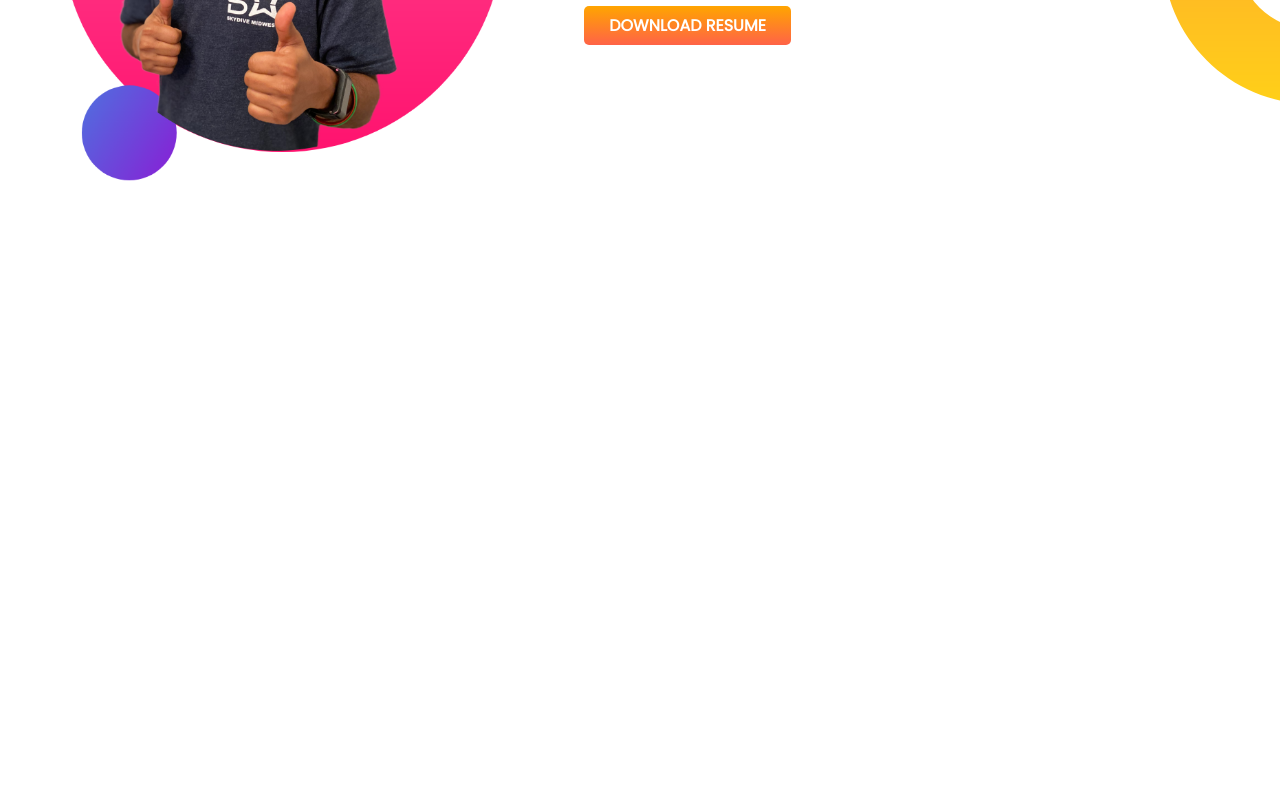
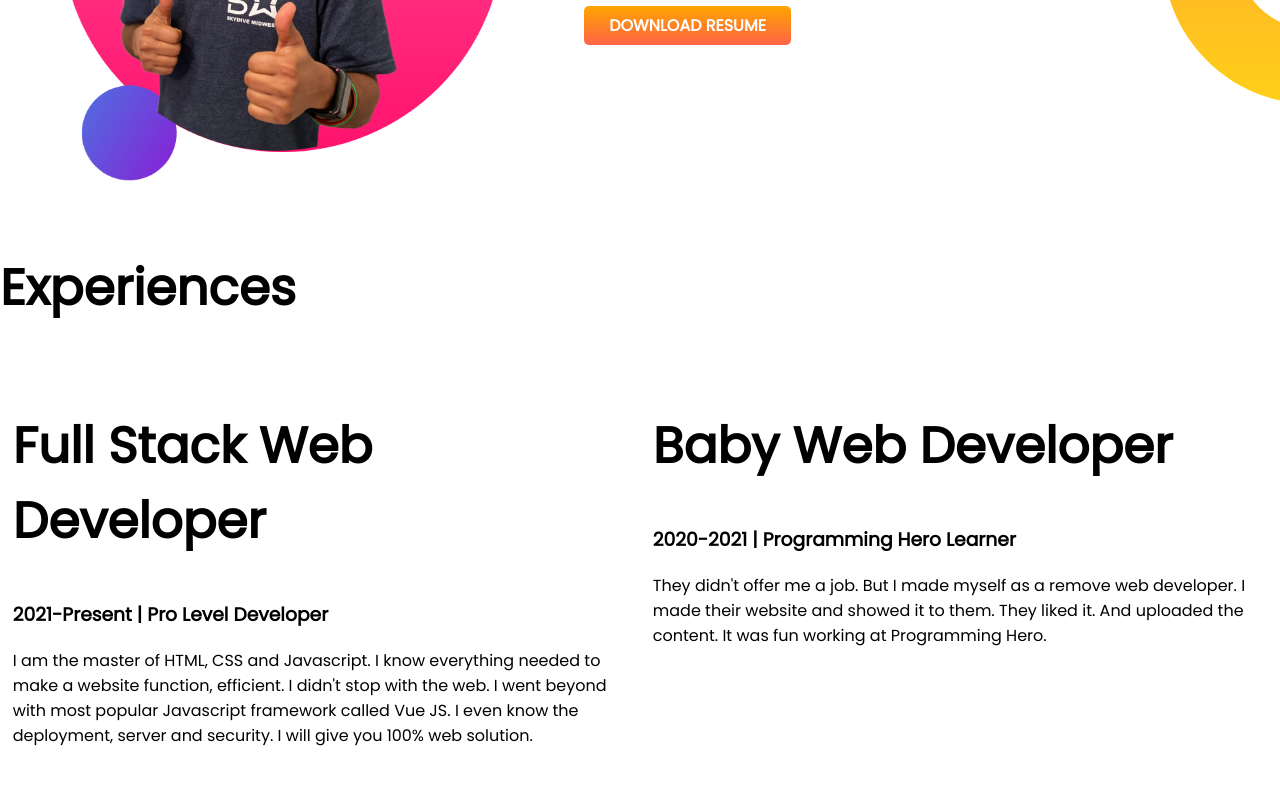
Before and after one commit to khorshedjhoni/developer_portfolio, a plain HTML site: page index.html in a window 1280 px wide. Shown: the part 910-1695 px from the top of the page. Before the commit the page ends 1161 px from the top, so only its background shows below. Drawn offline with Linux system fonts and the light colour scheme.

Commit message:
experience

```diff
--- a/index.html
+++ b/index.html
@@ -11,7 +11,7 @@
     <link rel="stylesheet" href="style.css">
 </head>
 <body>
-    <section class="top-banner">
+    <section class="top-banner flexible-container">
         <div class="half-width">
         <h1>Welcome To</h1>
         <h1><span>Mr. Jhoni's</span> World</h1>
@@ -24,7 +24,7 @@
     </div>
     </section>
 
-    <section class="dream-big">
+    <section class="dream-big flexible-container">
         <div class="half-width">
             <img src="images/jhankar2.png" alt="">
         </div>
@@ -35,5 +35,22 @@
             <a class="link-button" target="_blank" hef="&">DOWNLOAD RESUME</a>
         </div>
     </section>
+
+    <section class="exper-area">
+            <h1>Experiences</h1>
+        <div class="flexible-container">
+            <div class="half-width">
+            <h1>Full Stack Web Developer</h1>
+            <h3>2021-Present | Pro Level Developer</h3>
+            <p>I am the master of HTML, CSS and Javascript. I know everything needed to make a website function, efficient. I didn't stop with the web. I went beyond with most popular Javascript framework called Vue JS. I even know the deployment, server and security. I will give you 100% web solution.</p>
+        </div>
+        <div class="half-width">
+            <h1>Baby Web Developer</h1>
+            <h3>2020-2021 | Programming Hero Learner</h3>
+            <p>They didn't offer me a job. But I made myself as a remove web developer. I made their website and showed it to them. They liked it. And uploaded the content. It was fun working at Programming Hero.</p>
+        </div>
+        </div>
+
+    </section>
 </body>
 </html>
--- a/style.css
+++ b/style.css
@@ -8,7 +8,7 @@ h1{
 span{
     color: orange;
 }
-section{
+.flexible-container{
     display: flex;
     margin-bottom: 50px;
 
```
